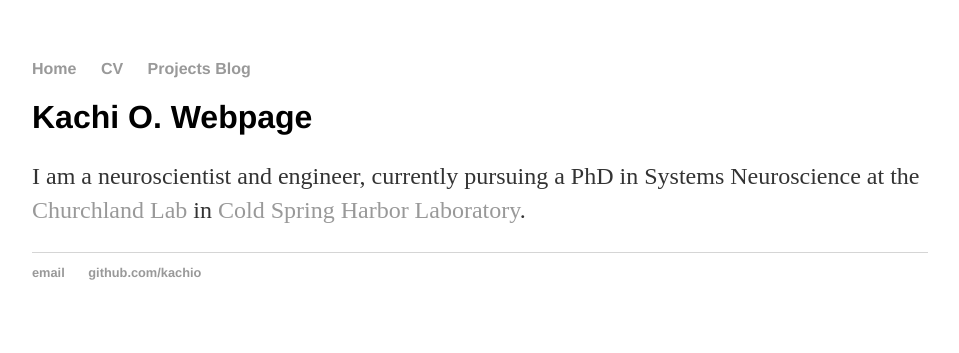
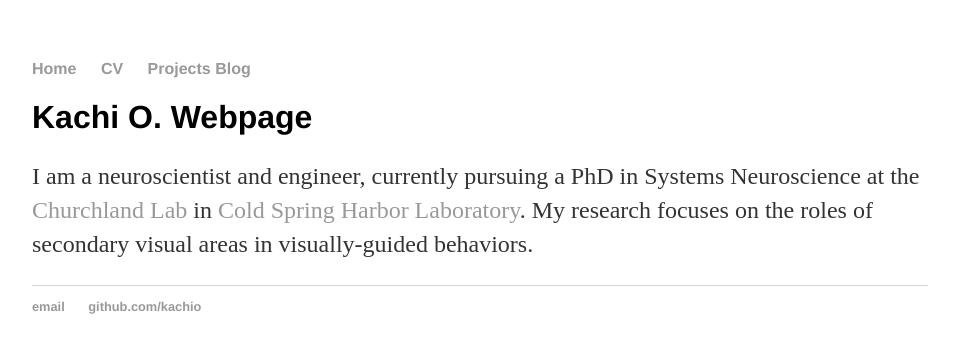
Before and after one commit to kachiO/kachio.github.io, a Jekyll site: the page built from index.html, in a window 1280 px wide. Shown: the top 353 px of the page, without its empty margins (160-1119 px from the left). Built offline with Jekyll 4.4.1, drawn with Linux system fonts in a browser that asks for light colours.

Commit message:
Update index.html

```diff
--- a/index.html
+++ b/index.html
@@ -6,7 +6,8 @@ title: Kachi O. Webpage
 	<h1>Kachi O. Webpage</h1>
 	<p> I am a neuroscientist and engineer, currently pursuing a PhD in Systems Neuroscience at
 		the <a href="http://churchlandlab.labsites.cshl.edu/">Churchland Lab</a>
-	 	in <a href="http://cshl.edu/">Cold Spring Harbor Laboratory</a>.
+	 	in <a href="http://cshl.edu/">Cold Spring Harbor Laboratory</a>. My research focuses on the roles of secondary visual areas
+		in visually-guided behaviors.
 
 
 	</p>
```
